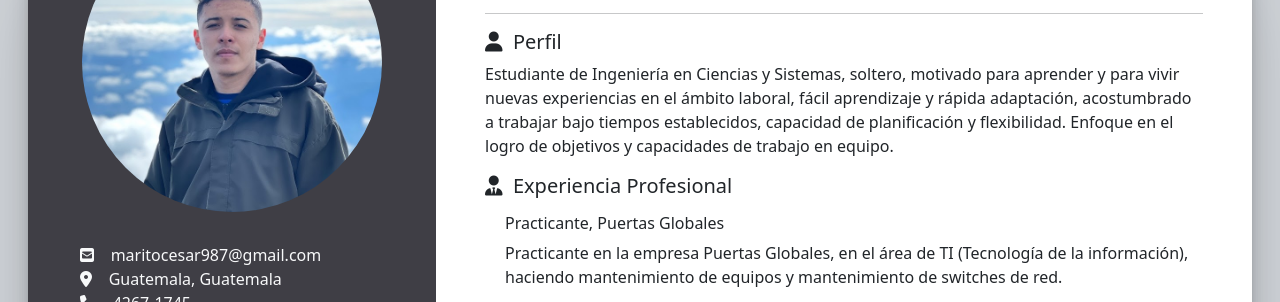
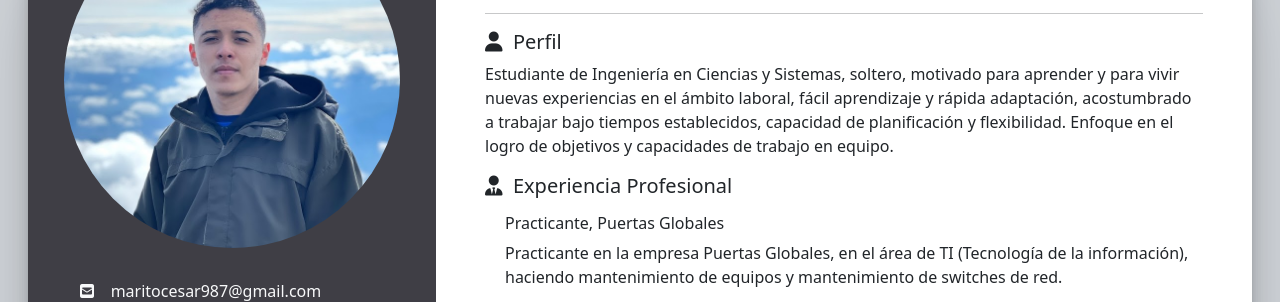
Before and after one commit to mariocmoran/mariocmoran.github.io, a plain HTML site: page index.html in a window 1280 px wide. Shown: the part 143-445 px from the top of the page. Drawn offline with nearby package versions, Linux system fonts and the light colour scheme.

Commit message:
fix image

```diff
--- a/index.html
+++ b/index.html
@@ -22,9 +22,7 @@
 							<div class="container">
 								<div class="row">
 									<div class="col align-self-center">
-										<center>
-											<img class="photo" src="assets/photo.jpg">
-										</center>
+											<img class="photo w-100 mx-auto d-block" src="assets/photo.jpg">
 									</div>
 								</div>
 								<div class="row">
--- a/style/style.css
+++ b/style/style.css
@@ -22,8 +22,7 @@ body{
 }
 
 .photo {
-	width: 300px;
-	border-radius: 175px;
+	border-radius: 200px;
 }
 
 .sheet{
```
